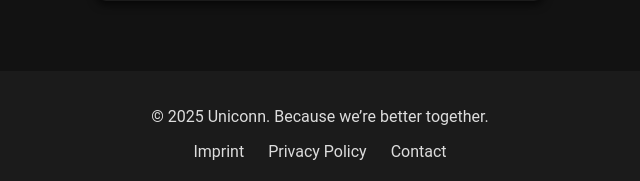
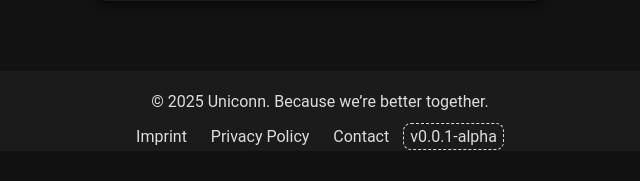
Before and after one commit to Friedjof/Uniconn, a Django app: page /account/register/ in a window 1280 px wide. Shown: the part 682-863 px from the top of the page, without its empty margins (320-960 px from the left). After the commit the page ends 832 px from the top, so only its background shows below. Run offline with Django 4.2, Linux system fonts and the light colour scheme; some libraries are stand-ins or nearby versions.

Commit message:
Add version context processor and update footer to display version; adjust footer styles

```diff
--- a/homepage/__init__.py
+++ b/homepage/__init__.py
@@ -0,0 +1 @@
+__version__ = "v0.0.1-alpha"
--- a/homepage/context_processors.py
+++ b/homepage/context_processors.py
@@ -1,6 +1,12 @@
 import datetime
+from homepage import __version__
 
 def current_year(request):
     return {
         'current_year': datetime.datetime.now().year
     }
+
+def version(request):
+    return {
+        'version': __version__
+    }
--- a/static/css/main/footer.css
+++ b/static/css/main/footer.css
@@ -1,7 +1,7 @@
 footer {
     color: var(--primary-text-color);
     text-align: center;
-    padding: 20px 0;
+    padding: 5px 0;
     position: relative;
     bottom: 0;
     width: calc(100% - 30px);
@@ -16,6 +16,11 @@ footer {
     padding: 0;
 }
 
+.footer-content a {
+    color: var(--primary-text-color);
+    text-decoration: none;
+}
+
 .footer-links {
     list-style-type: none;
     padding: 0;
@@ -27,9 +32,13 @@ footer {
     margin: 0 10px;
 }
 
-.footer-links a {
+.footer-links .version {
+    margin-left: auto;
     color: var(--primary-text-color);
-    text-decoration: none;
+    border: 1px dashed var(--primary-text-color);
+    padding: 3px 6px;
+    border-radius: 8px;
+    transition: color 0.3s ease;
 }
 
 .footer-links a:hover {
--- a/templates/components/footer.html
+++ b/templates/components/footer.html
@@ -1,10 +1,11 @@
 <footer>
     <div class="footer-content">
-        <p>&copy; {{ current_year }} Uniconn. Because we’re better together.</p>
+        <p>&copy; {{ current_year }} <a href="https://github.com/Friedjof/Uniconn">Uniconn</a>. Because we’re better together.</p>
         <ul class="footer-links">
             <li><a href="#">Imprint</a></li>
             <li><a href="#">Privacy Policy</a></li>
             <li><a href="#">Contact</a></li>
+            <li class="version"><a href="https://github.com/Friedjof/GlowLight/releases/tag/{{ version }}">{{ version }}</a></li>
         </ul>
     </div>
 </footer>
--- a/uniconn/settings.py
+++ b/uniconn/settings.py
@@ -86,7 +86,10 @@ TEMPLATES = [
                 'django.template.context_processors.request',
                 'django.contrib.auth.context_processors.auth',
                 'django.contrib.messages.context_processors.messages',
+
                 'homepage.context_processors.current_year',
+                'homepage.context_processors.version',
+
                 'account.context_processors.min_password_length',
                 'account.context_processors.user_theme',
                 'account.context_processors.user_theme_is_dark',
```
